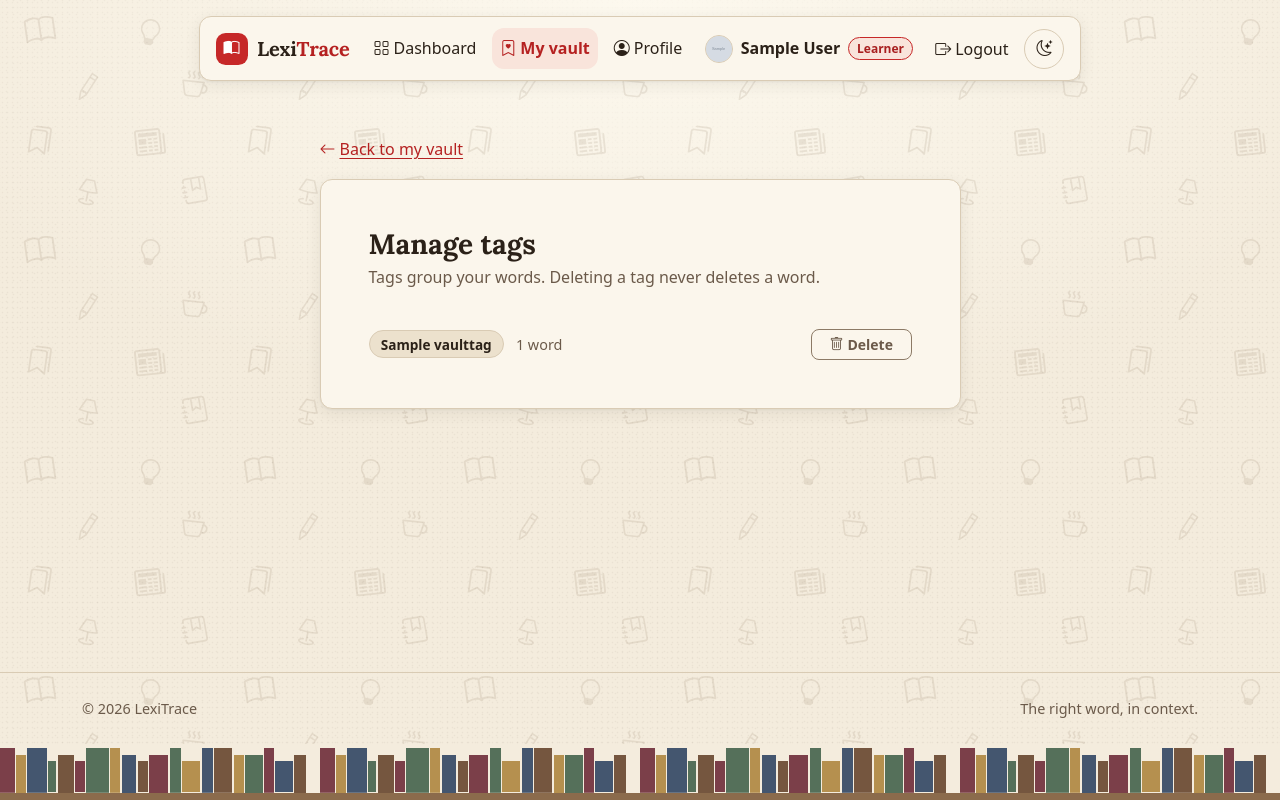
After one commit to Smaons-hub/LexiTrace-Belino-MarcelSimon-G2, a Django app: page /vault/tags/ in a window 1280 px wide. The commit adds this page. Run offline with Django 5.2, Linux system fonts and the light colour scheme; a user stored in the database is signed in; tables that the repository leaves empty hold one stand-in row (values such as "Sample post"); grey boxes marked "Sample" are stand-in pictures.

Commit message:
feat(vault): add tag filter, tag list and tag delete pages

```diff
--- a/static/css/theme.css
+++ b/static/css/theme.css
@@ -547,6 +547,23 @@ textarea.form-control {
   min-height: 5rem;
 }
 
+.choice-legend {
+  float: none;
+  font-size: 1rem;
+}
+
+.choice-list {
+  display: flex;
+  flex-wrap: wrap;
+  gap: 0.35rem 1.25rem;
+}
+
+.choice-list .form-check {
+  min-width: 0;
+  margin-bottom: 0;
+  overflow-wrap: anywhere;
+}
+
 .form-check-input {
   border-color: var(--lt-input-border);
 }
@@ -891,6 +908,83 @@ textarea.form-control {
   font-size: 0.9rem;
 }
 
+.tag-list {
+  display: flex;
+  flex-wrap: wrap;
+  gap: 0.4rem;
+  margin: 0;
+  padding: 0;
+  list-style: none;
+}
+
+.tag-chip {
+  display: inline-flex;
+  align-items: center;
+  gap: 0.35rem;
+  max-width: 100%;
+  padding: 0.2rem 0.7rem;
+  border: 1px solid var(--lt-border);
+  border-radius: var(--bs-border-radius-pill);
+  background-color: var(--lt-surface-alt);
+  color: var(--lt-text);
+  font-size: 0.85rem;
+  font-weight: 600;
+  line-height: 1.4;
+  text-decoration: none;
+  overflow-wrap: anywhere;
+}
+
+.tag-chip-count {
+  color: var(--lt-muted);
+  font-weight: 500;
+}
+
+a.tag-chip:hover,
+a.tag-chip:focus-visible {
+  border-color: var(--lt-primary);
+  color: var(--lt-primary-text);
+}
+
+a.tag-chip[aria-current="true"],
+a.tag-chip[aria-current="true"]:hover,
+a.tag-chip[aria-current="true"]:focus-visible {
+  border-color: var(--lt-primary);
+  background-color: var(--lt-primary);
+  color: var(--lt-on-primary);
+}
+
+a.tag-chip[aria-current="true"] .tag-chip-count {
+  color: var(--lt-on-primary);
+}
+
+.tag-row {
+  display: flex;
+  flex-wrap: wrap;
+  align-items: center;
+  justify-content: space-between;
+  gap: 0.75rem;
+  padding-block: 0.85rem;
+  border-bottom: 1px solid var(--lt-border);
+}
+
+.tag-row:last-child {
+  border-bottom: 0;
+  padding-bottom: 0;
+}
+
+.tag-row-main {
+  display: flex;
+  flex-wrap: wrap;
+  align-items: center;
+  gap: 0.5rem 0.75rem;
+  min-width: 0;
+}
+
+.tag-row-count {
+  color: var(--lt-muted);
+  font-size: 0.9rem;
+}
+
 .vault-empty-text {
   max-width: 28rem;
 }
@@ -1002,7 +1096,9 @@ textarea.form-control {
 .navbar-toggler:hover,
 .navbar-toggler:focus-visible,
 a.page-link:hover,
-a.page-link:focus-visible {
+a.page-link:focus-visible,
+a.tag-chip:hover,
+a.tag-chip:focus-visible {
   box-shadow: var(--lt-glow-shadow);
 }
 
@@ -1032,7 +1128,8 @@ a.page-link:focus-visible {
   .navbar-toggler,
   .tool-card,
   .vault-card,
-  a.page-link {
+  a.page-link,
+  a.tag-chip {
     transition: color 0.2s ease, border-color 0.2s ease, background-color 160ms ease-out, box-shadow 160ms ease-out, transform 160ms ease-out;
   }
 
@@ -1046,6 +1143,8 @@ a.page-link:focus-visible {
   .navbar-toggler:focus-visible,
   a.page-link:hover,
   a.page-link:focus-visible,
+  a.tag-chip:hover,
+  a.tag-chip:focus-visible,
   .tool-card:hover,
   .tool-card:focus-within,
   .vault-card:hover,
@@ -1058,6 +1157,7 @@ a.page-link:focus-visible {
   .theme-toggle:active,
   .navbar-toggler:active,
   a.page-link:active,
+  a.tag-chip:active,
   .tool-card:active,
   .vault-card:active {
     transform: none;
--- a/templates/vault/entry_detail.html
+++ b/templates/vault/entry_detail.html
@@ -52,9 +52,9 @@
             <div class="col-sm-6">
               <h2 class="vault-section-label">Tags</h2>
               {% if entry.tags.all %}
-                <ul class="list-inline mb-0" id="vault-entry-tags">
+                <ul class="tag-list" id="vault-entry-tags">
                   {% for tag in entry.tags.all %}
-                    <li class="list-inline-item"><span class="badge rounded-pill badge-soon">{{ tag.name }}</span></li>
+                    <li><a class="tag-chip" href="{% url 'vault:list' %}?tag={{ tag.pk }}">{{ tag.name }}</a></li>
                   {% endfor %}
                 </ul>
               {% else %}
--- /dev/null
+++ b/templates/vault/tag_list.html
@@ -0,0 +1,39 @@
+{% extends "base.html" %}
+
+{% block title %}Manage tags · My vault · LexiTrace{% endblock %}
+
+{% block content %}
+<section class="container py-5">
+  <div class="row justify-content-center">
+    <div class="col-lg-8 col-xl-7">
+      <a class="d-inline-block mb-3" href="{% url 'vault:list' %}"><i class="bi bi-arrow-left me-1" aria-hidden="true"></i>Back to my vault</a>
+      <div class="card" id="vault-tags">
+        <div class="card-body p-4 p-sm-5">
+          <h1 class="h3 fw-bold mb-1">Manage tags</h1>
+          {% if tags %}
+            <p class="text-body-secondary mb-4">Tags group your words. Deleting a tag never deletes a word.</p>
+            <ul class="list-unstyled mb-0" id="vault-tag-rows">
+              {% for tag in tags %}
+                <li class="tag-row">
+                  <div class="tag-row-main">
+                    <a class="tag-chip" href="{% url 'vault:list' %}?tag={{ tag.pk }}">{{ tag.name }}</a>
+                    <span class="tag-row-count">{% if tag.entry_count %}{{ tag.entry_count }} word{{ tag.entry_count|pluralize }}{% else %}No words{% endif %}</span>
+                  </div>
+                  <a class="btn btn-sm vault-delete-btn" href="{% url 'vault:tag_delete' tag.pk %}"><i class="bi bi-trash me-1" aria-hidden="true"></i>Delete<span class="visually-hidden"> the tag {{ tag.name }}</span></a>
+                </li>
+              {% endfor %}
+            </ul>
+          {% else %}
+            <div class="text-center pt-4" id="vault-tags-empty">
+              <span class="empty-state-icon mb-3" aria-hidden="true"><i class="bi bi-tags"></i></span>
+              <h2 class="h4 fw-bold">No tags yet</h2>
+              <p class="text-body-secondary mx-auto vault-empty-text">Tags are made when you add them to a word. Open a word, type a few tags, and they will show up here.</p>
+              <a class="btn btn-primary" href="{% url 'vault:list' %}">Go to my vault</a>
+            </div>
+          {% endif %}
+        </div>
+      </div>
+    </div>
+  </div>
+</section>
+{% endblock %}
--- a/vault/urls.py
+++ b/vault/urls.py
@@ -7,6 +7,8 @@ from .views import (
     entry_list,
     entry_toggle_favorite,
     entry_update,
+    tag_delete,
+    tag_list,
 )
 
 app_name = 'vault'
@@ -14,6 +16,8 @@ app_name = 'vault'
 urlpatterns = [
     path('', entry_list, name='list'),
     path('new/', entry_create, name='create'),
+    path('tags/', tag_list, name='tag_list'),
+    path('tags/<int:pk>/delete/', tag_delete, name='tag_delete'),
     path('<int:pk>/', entry_detail, name='detail'),
     path('<int:pk>/edit/', entry_update, name='update'),
     path('<int:pk>/delete/', entry_delete, name='delete'),
--- a/vault/views.py
+++ b/vault/views.py
@@ -2,6 +2,7 @@ from django.contrib import messages
 from django.contrib.auth.decorators import login_required
 from django.core.paginator import Paginator
 from django.db import IntegrityError, transaction
+from django.db.models import Count
 from django.shortcuts import get_object_or_404, redirect, render
 from django.views.decorators.http import require_POST
 
@@ -9,7 +10,7 @@ from accounts.decorators import role_required
 from accounts.models import User
 
 from .forms import DUPLICATE_WORD_MESSAGE, VaultEntryForm
-from .models import VaultEntry
+from .models import VaultEntry, VaultTag
 
 # Create your views here.
 
@@ -31,9 +32,25 @@ def save_entry(form):
 @login_required
 @role_required(User.Role.LEARNER)
 def entry_list(request):
-    paginator = Paginator(request.user.vault_entries.all(), ENTRIES_PER_PAGE)
+    user_tags = list(request.user.vault_tags.annotate(entry_count=Count('entries')))
+    requested_tag = request.GET.get('tag', '')
+    active_tag = None
+    if requested_tag.isascii() and requested_tag.isdigit():
+        active_tag = next((tag for tag in user_tags if tag.pk == int(requested_tag)), None)
+    entries = request.user.vault_entries.prefetch_related('tags')
+    total = entries.count()
+    if active_tag is not None:
+        entries = entries.filter(tags=active_tag)
+    paginator = Paginator(entries, ENTRIES_PER_PAGE)
     page = paginator.get_page(request.GET.get('page'))
-    return render(request, 'vault/entry_list.html', {'page': page, 'total': paginator.count})
+    context = {
+        'page': page,
+        'total': total,
+        'active_tag': active_tag,
+        'filter_tags': [tag for tag in user_tags if tag.entry_count or tag == active_tag],
+        'has_tags': bool(user_tags),
+    }
+    return render(request, 'vault/entry_list.html', context)
 
 
 @login_required
@@ -104,3 +121,26 @@ def entry_toggle_favorite(request, pk):
     else:
         messages.success(request, f'"{entry.word}" was removed from your favorites.')
     return redirect('vault:detail', pk=entry.pk)
+
+
+@login_required
+@role_required(User.Role.LEARNER)
+def tag_list(request):
+    tags = request.user.vault_tags.annotate(entry_count=Count('entries'))
+    return render(request, 'vault/tag_list.html', {'tags': tags})
+
+
+@login_required
+@role_required(User.Role.LEARNER)
+def tag_delete(request, pk):
+    tag = get_object_or_404(
+        VaultTag.objects.annotate(entry_count=Count('entries')),
+        pk=pk,
+        user=request.user,
+    )
+    if request.method == 'POST':
+        name = tag.name
+        tag.delete()
+        messages.success(request, f'Tag "{name}" was deleted. Your words were kept.')
+        return redirect('vault:tag_list')
+    return render(request, 'vault/tag_confirm_delete.html', {'tag': tag})
```
Also changed, not shown: templates/vault/entry_list.html (+30 -5 lines), templates/vault/partials/entry_card.html (+12 -0 lines), templates/vault/tag_confirm_delete.html (added, +28 -0 lines).
